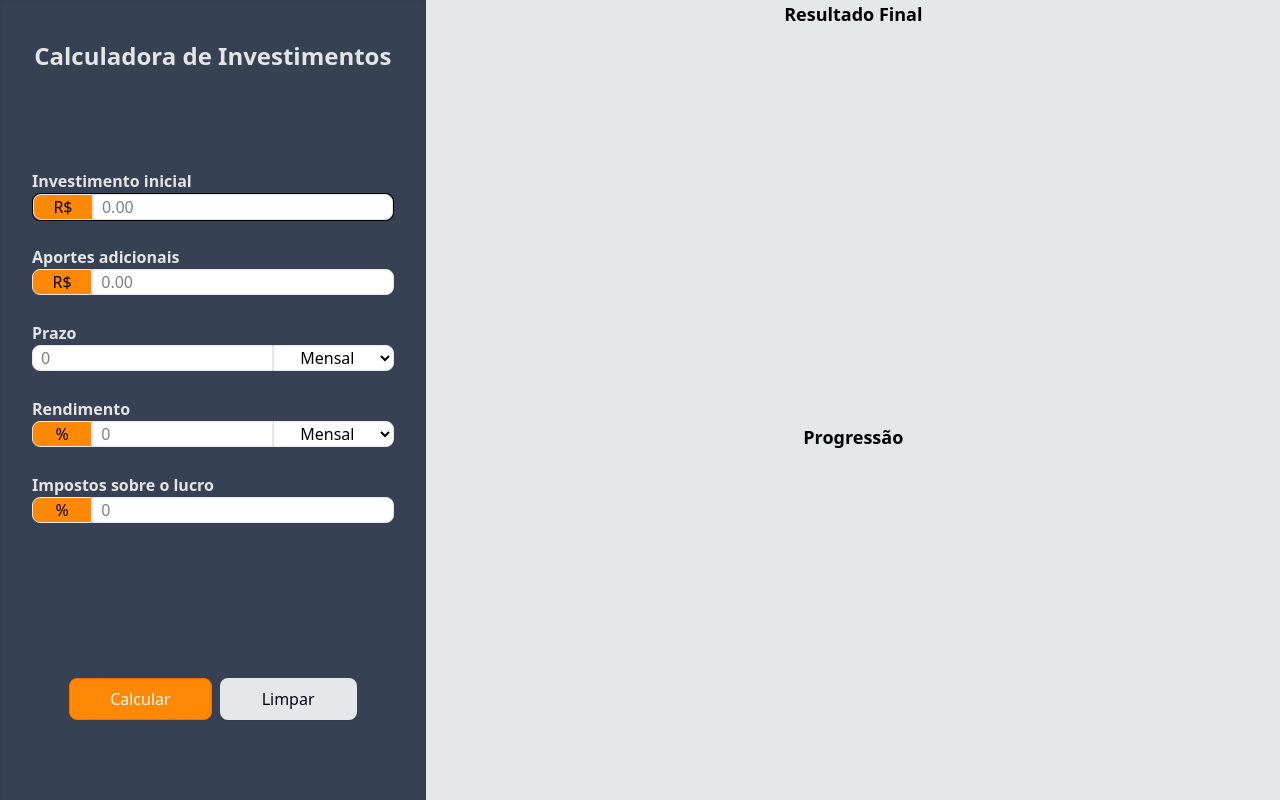
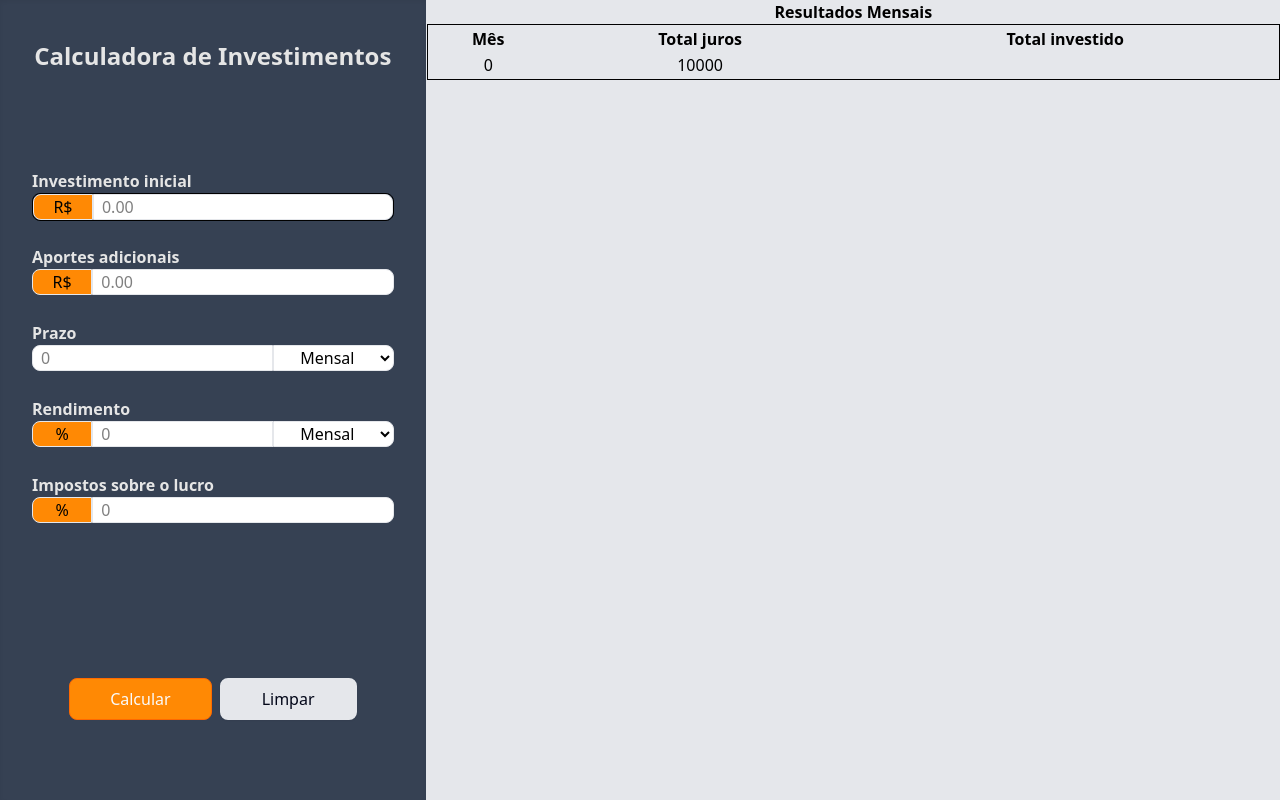
Before and after one commit to lzeduardo-dev/Calculadora-de-investimentos, a website built with Vite: page calculadora-de-investimentos/index.html in a window 1280 px wide. Built offline with nearby package versions, Linux system fonts and the light colour scheme; a script that the page names is missing.

Commit message:
feat: criação do elemento que irá armazenar a tabela

```diff
--- a/calculadora-de-investimentos/index.html
+++ b/calculadora-de-investimentos/index.html
@@ -146,8 +146,7 @@
       </div>
     </aside>
     <main class="row-span-2 col-span-2 bg-gray-200">
-
-        <section id="charts-container" class="h-full">
+        <!--<section id="charts-container" class="h-full">
           <div class="h-[36dvh] flex flex-col items-center pb-10">
             <p class="font-bold text-lg">Resultado Final</p>
             <canvas id="final-money-distribution"></canvas>
@@ -156,8 +155,21 @@
             <p class="font-bold text-lg">Progressão</p>
             <canvas id="progression"></canvas>
           </div>
+        </section>-->
+        <section id="table-container" class="h-full">
+          <h1 class="font-bold text-md text-center">Resultados Mensais</h1>
+          <table class="w-full max-h-full border border-separate">
+            <thead><th>Mês</th><th>Total juros</th><th>Total investido</th></thead>
+            <tbody class="text-center">
+              <tr>
+                <td>0</td>
+                <td>10000</td>
+              </tr>
+            </tbody>
+          </table>
         </section>
     </main>
+
     <script src="https://cdn.jsdelivr.net/npm/sweetalert2@11"></script>
     <script type="module" src="/src/main.js"></script>
   </body>
```
